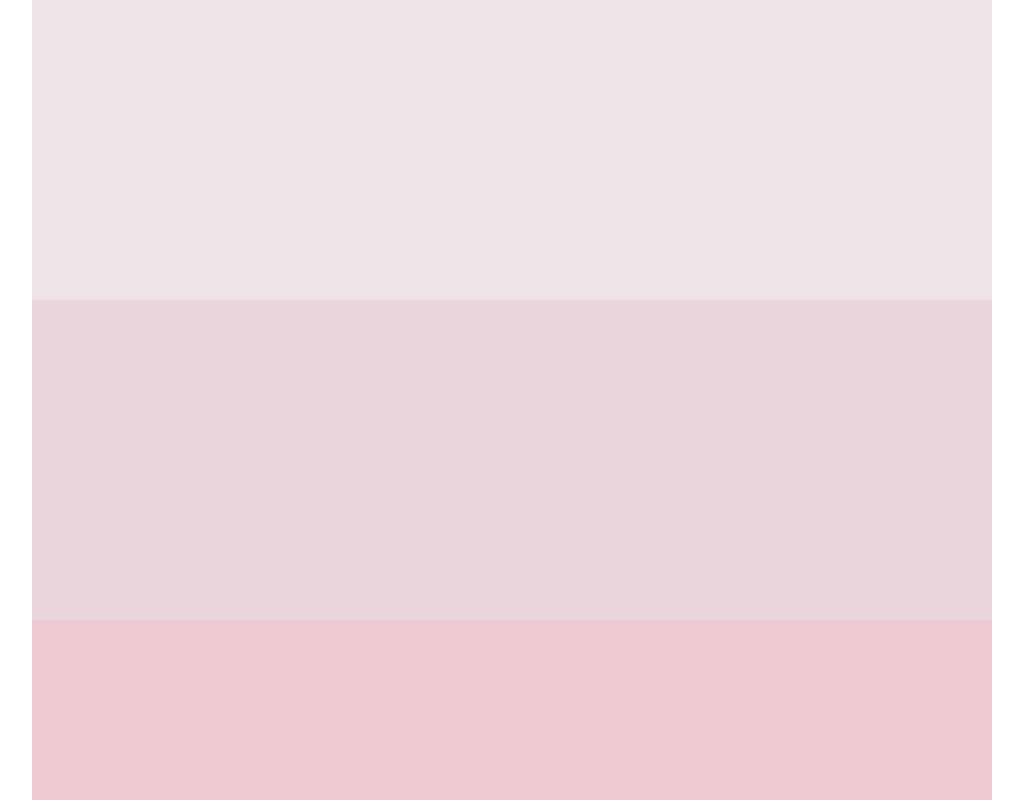
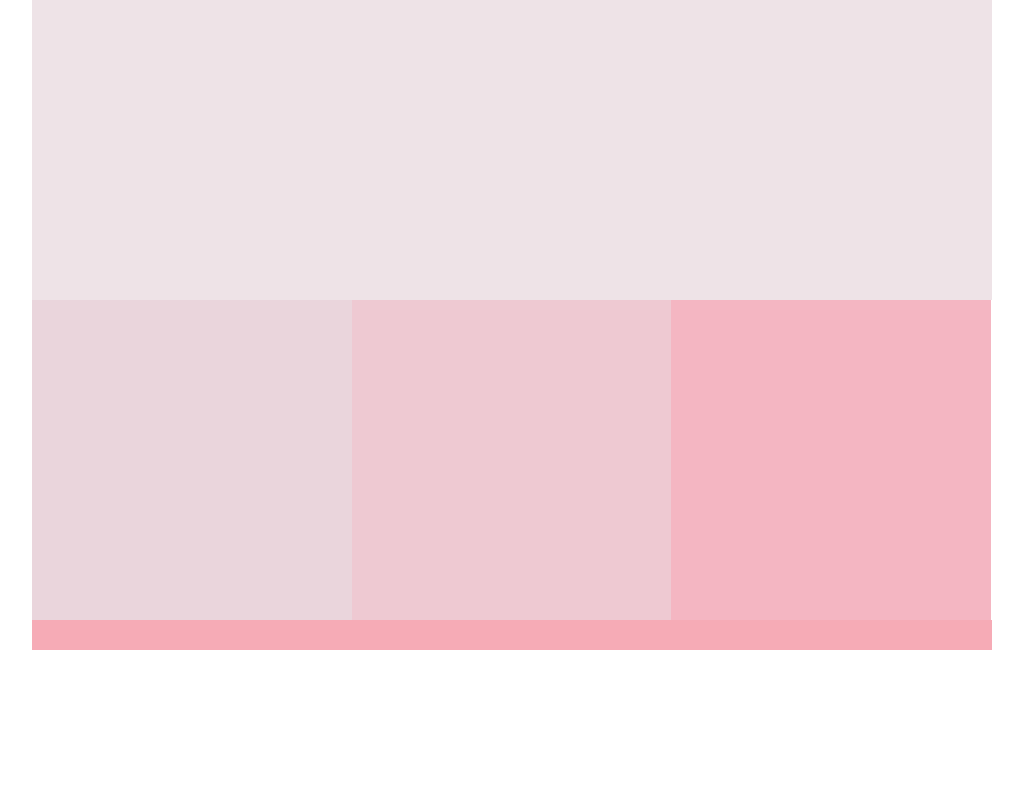
Before and after one commit to y-alicee/Responsive-Websites, a plain HTML site: page 03.01-206-colors-starter/index.html in a window 1280 px wide. Shown: the top 800 px of the page, without its empty margins (128-1151 px from the left). Drawn offline with Linux system fonts and the light colour scheme.

Commit message:
Changes to 206-colors-starter

```diff
--- a/03.01-206-colors-starter/css/main.css
+++ b/03.01-206-colors-starter/css/main.css
@@ -65,14 +65,17 @@ footer {
 
   #column-1 {
     background-color: #6497b1;
+    width: 50%;
   }
 
   #column-2 {
     background-color: #005b96;
+    width: 50%;
   }
 
   #column-3 {
     background-color: #03396c;
+    width: 100%;
   }
 
   footer {
@@ -90,14 +93,17 @@ footer {
 
   #column-1 {
     background-color: #ead5dc;
+    width: 33.3%;
   }
 
   #column-2 {
     background-color: #eec9d2;
+    width: 33.3%;
   }
 
   #column-3 {
     background-color: #f4b6c2;
+    width: 33.3%;
   }
 
   footer {
```
